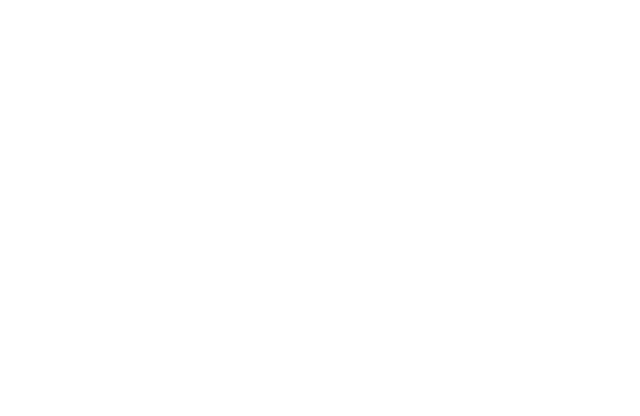
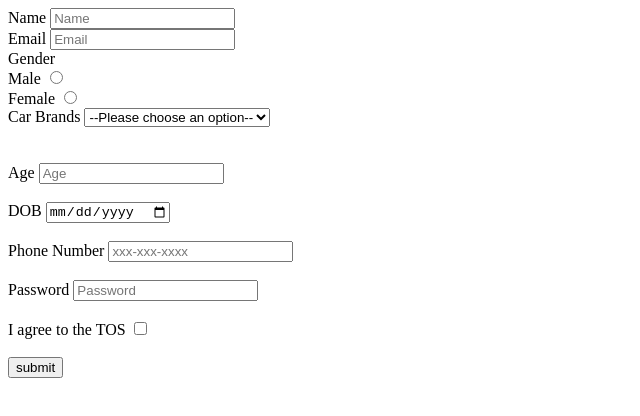
Before and after one commit to acciojob/signup-form-car-Nishasaw, a website: page main.html in a window 1280 px wide. Shown: the whole page, without its empty margins (0-640 px from the left). Drawn offline with Linux system fonts and the light colour scheme.

Commit message:
created a submission

```diff
--- a/main.html
+++ b/main.html
@@ -8,7 +8,38 @@
 
 <body>
 	<!-- the entire body must be written by student -->
+	<label for="name">Name</label>
+	<input type="text" id="name" placeholder="Name" required>
+	<br><label for="email">Email</label>
+	<input type="email" id="email" placeholder="Email" required>
+	<br><label>Gender</label><br>
+	<label for="gender_m">Male</label>
+	<input type="radio" id="gender_m" required><br>
+	<label for="gender_f">Female</label>
+	<input type="radio" id="gender_f" required>
+	<br><label for="cars">Car Brands</label>
+	<select id="cars" name="cars" required>
+	 <option value="" disabled selected>--Please choose an option--</option>
+	<option>thar</option>
+	<option>toyotto</option>
+	<option>Mahindra</option>
+	<option>honda</option>
+	</select><br><br>
+
+	<br><label for="age">Age</label>
+	<input type="number" id="age" placeholder="Age" required><br>
+	<br><label for="dob">DOB</label>
+	<input type="date" id="dob" required><br>
+	<br><label for="tel">Phone Number</label>
+	<input type="tel" id="tel" placeholder="xxx-xxx-xxxx"><br>
+	<br><label for="password">Password</label>
+	<input type="password" id="password" placeholder="Password" required><br>
+	<br><label>I agree to the TOS</label>
+	<input type="checkbox" id="tos" required><br>
+	<br><button>submit</button>
+
     <script type="text/javascript" src="./script.js">
+
 </script>
 
 </body>
```
